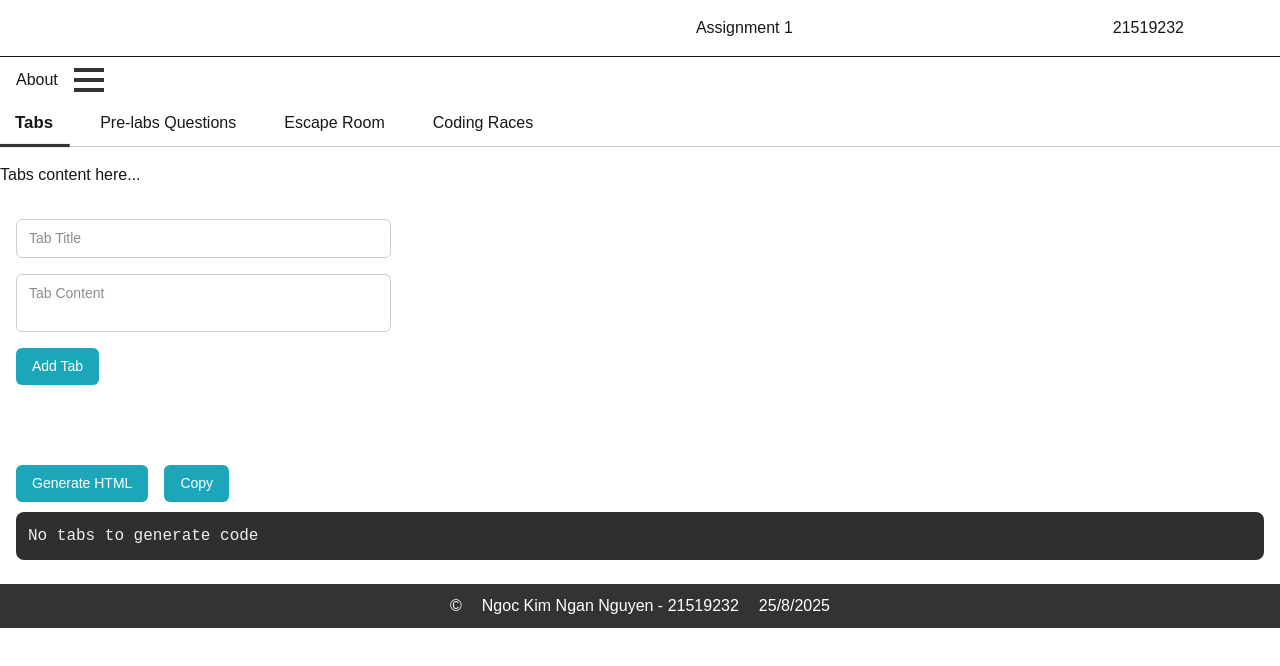
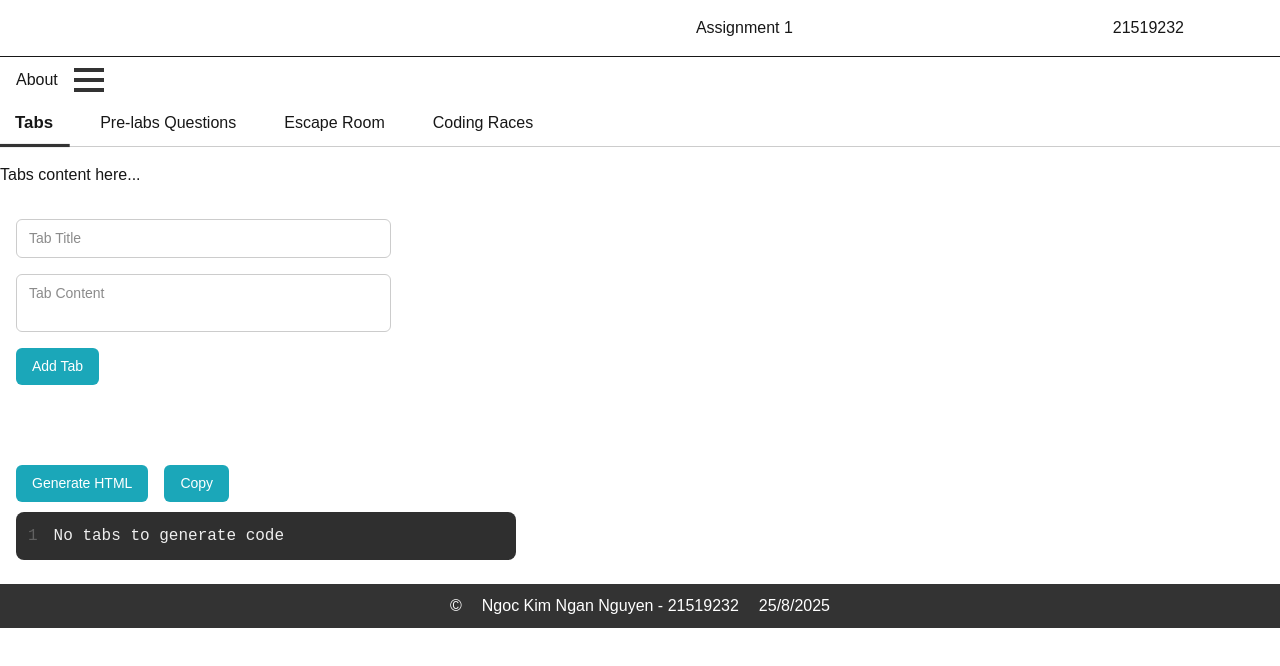
Before and after one commit to nganLikeable/LMS-Moodle-Featuring-Escape-room, a Next.js app: page / in a window 1280 px wide. Shown: the top 666 px of the page. Built offline with nearby package versions, Linux system fonts and the light colour scheme.

Commit message:
enabled word wrap for output (finally) - stackoverflow

```diff
--- a/app/Components/Output.module.css
+++ b/app/Components/Output.module.css
@@ -21,3 +21,6 @@
 .button:hover {
   background-color: #004c5f;
 }
+.syntaxWrapper {
+  overflow-wrap: "break-word";
+}
--- a/app/Components/Output.tsx
+++ b/app/Components/Output.tsx
@@ -83,33 +83,26 @@ export default function Output() {
           Copy
         </button>
       </div>
-      {/*only shows output when there are tabs and output, otherwise, display text*/}
-      {tabs.length > 0 && output ? (
+      <div className={styles.syntaxWrapper}>
         <SyntaxHighlighter
-          language="html"
+          // only shows output as html when there are tabs and output, otherwise, display text
+          language={tabs.length && output ? "html" : "text"}
           style={materialDark}
+          lineProps={{
+            style: { wordBreak: "break-all", whiteSpace: "pre-wrap" },
+          }}
           wrapLines={true}
+          showLineNumbers={true}
           customStyle={{
             marginTop: "10px",
             borderRadius: "8px",
             padding: "12px",
+            width: "500px",
           }}
         >
-          {output}
+          {output || "No tabs to generate code"}
         </SyntaxHighlighter>
-      ) : (
-        <SyntaxHighlighter
-          language="language"
-          style={materialDark}
-          customStyle={{
-            marginTop: "10px",
-            borderRadius: "8px",
-            padding: "12px",
-          }}
-        >
-          No tabs to generate code
-        </SyntaxHighlighter>
-      )}
+      </div>
     </div>
   );
 }
--- a/app/Components/TabContainer.tsx
+++ b/app/Components/TabContainer.tsx
@@ -1,10 +1,12 @@
 "use client";
 import { useEffect, useState } from "react";
 
+import Output from "./Output";
 import TabContentDisplay from "./TabContentDisplay";
 import TabForm from "./TabForm";
 import { Tab } from "./types";
 
+import styles from "./TabContainer.module.css";
 export default function TabContainer() {
   const [tabs, setTabs] = useState<Tab[]>([]);
   const [activeTabId, setActiveTabId] = useState<number | null>(null);
@@ -58,7 +60,7 @@ export default function TabContainer() {
 
   const activeTab = tabs.find((tab) => tab.id === activeTabId) || null;
   return (
-    <div>
+    <div className={styles.container}>
       <TabForm
         mode="add"
         onSubmit={(title, content) => addTab(title, content)}
@@ -70,6 +72,7 @@ export default function TabContainer() {
         removeTab={removeTab}
         updateTab={updateTab}
       />
+      <Output />
     </div>
   );
 }
--- a/app/page.tsx
+++ b/app/page.tsx
@@ -2,7 +2,6 @@
 import Footer from "./Components/Footer";
 import Header from "./Components/Header";
 import NavBar from "./Components/NavBar";
-import Output from "./Components/Output";
 import TabContainer from "./Components/TabContainer";
 import Tabs from "./Components/Tabs";
 export default function Home() {
@@ -13,7 +12,6 @@ export default function Home() {
       <NavBar />
       <Tabs />
       <TabContainer />
-      <Output />
       <Footer />
     </div>
   );
```
Also changed, not shown: app/Components/TabContainer.module.css (added).
